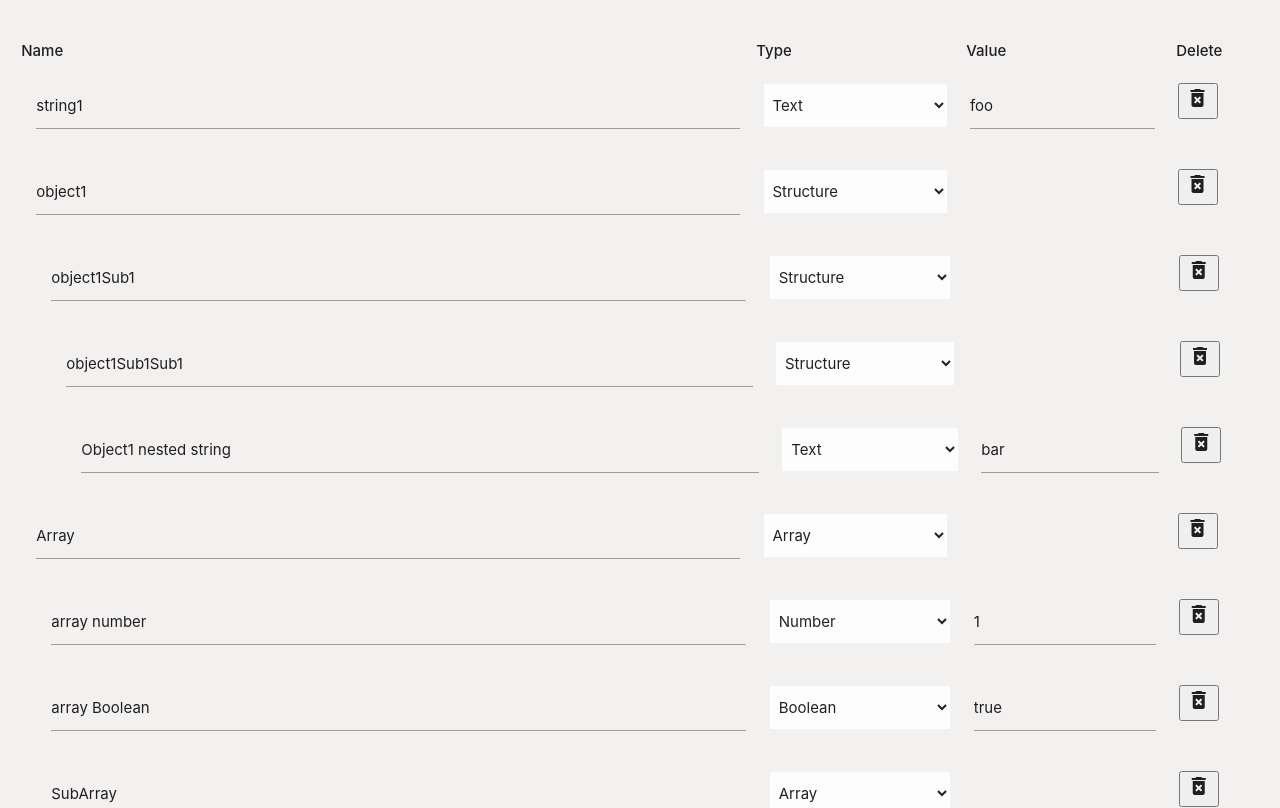
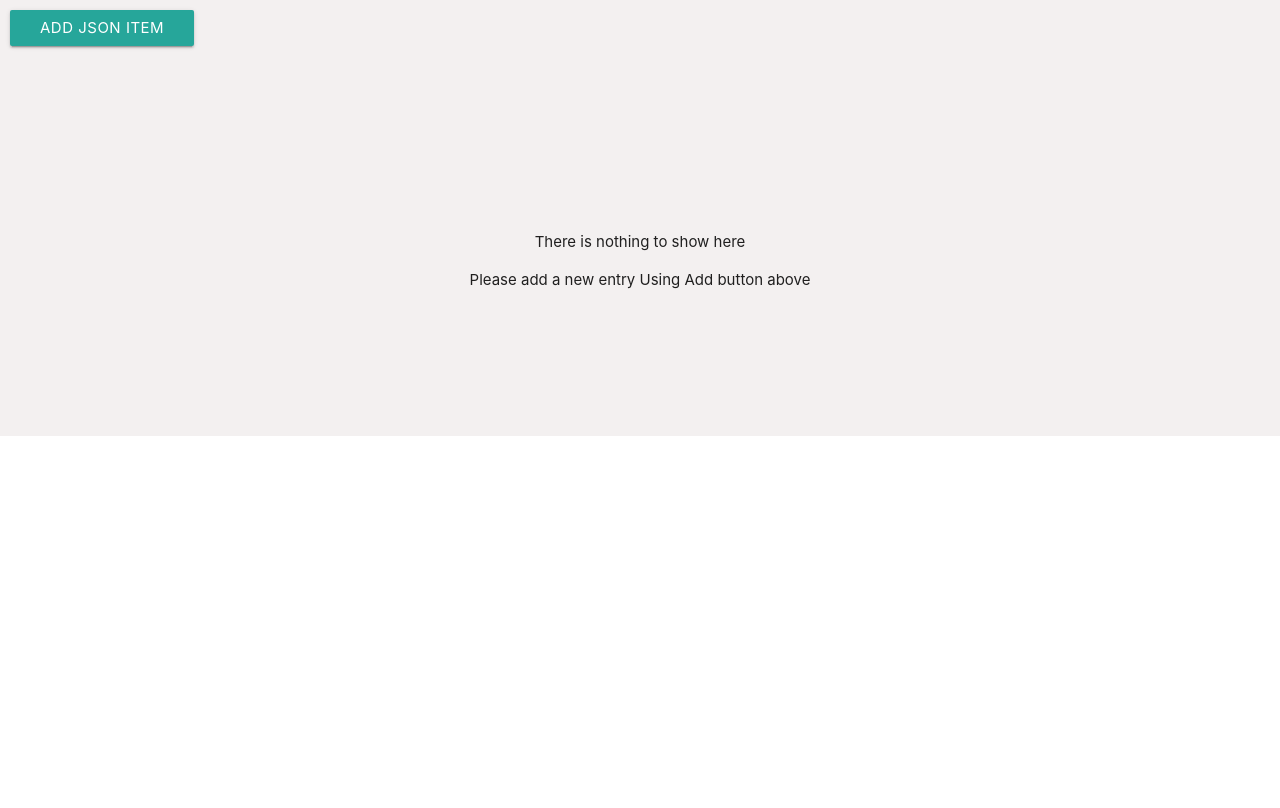
Before and after one commit to AbdeladimSaouiss/json-builder, a React (Create React App) app: page / in a window 1280 px wide. Shown: the top 808 px of the page. Built offline with nearby package versions, Linux system fonts and the light colour scheme.

Commit message:
Json CRUD fixed

```diff
--- a/package.json
+++ b/package.json
@@ -5,7 +5,8 @@
   "dependencies": {
     "react": "^16.8.6",
     "react-dom": "^16.8.6",
-    "react-scripts": "2.1.8"
+    "react-scripts": "2.1.8",
+    "short-unique-id": "^1.1.1"
   },
   "scripts": {
     "start": "react-scripts start",
--- a/src/App.css
+++ b/src/App.css
@@ -13,3 +13,9 @@
 .item-holder.child .first-col{
   padding-left: 40px;
 }
+
+.empty-bloc{
+  margin-top: 50px;
+  padding: 120px;
+  text-align: center;
+}
--- /dev/null
+++ b/src/components/Button.js
@@ -0,0 +1,9 @@
+import React from 'react';
+
+var Button = ({ content, addItem }) => {
+    return (
+        <button className="btn" onClick={addItem}>{content}</button>
+    );
+}
+
+export default Button;
--- /dev/null
+++ b/src/components/EmptyBlock.js
@@ -0,0 +1,12 @@
+import React from 'react';
+
+var EmptyBlock = () => {
+    return (
+        <div className="empty-bloc">
+            <p>There is nothing to show here</p>
+            <p>Please add a new entry Using Add button above</p>
+        </div>
+    );
+}
+
+export default EmptyBlock;
--- a/src/components/JsonBlock.js
+++ b/src/components/JsonBlock.js
@@ -1,19 +1,24 @@
 import React from 'react';
 import JsonItem from './JsonItem';
 
-var JsonBlock = ({ item, handleItemChange, deleteItem }) => {
+var JsonBlock = ({ item, handleItemChange, deleteItem, addSubItem }) => {
     // console.log(onDelete)
-    if(item.type === "array" || item.type === "object"){
+    if((item.type === "array" || item.type === "object") && item.value.length !== 0){
         return (
             <div className="item-holder">
-                <JsonItem item={item} handleItemChange={handleItemChange} deleteItem={deleteItem} />
+                <JsonItem
+                    item={item}
+                    handleItemChange={handleItemChange}
+                    deleteItem={deleteItem}
+                    addSubItem={addSubItem} />
 
                 {item.value.map(item => {
-                        return <JsonBlock
+                    return <JsonBlock
                         key={item.id}
                         item={item}
                         handleItemChange={handleItemChange}
                         deleteItem={deleteItem}
+                        addSubItem={addSubItem}
                     />
                 })}
             </div>
@@ -21,7 +26,12 @@ var JsonBlock = ({ item, handleItemChange, deleteItem }) => {
     } else {
         return (
               <div className="item-holder">
-                <JsonItem key={item.id} item={item} handleItemChange={handleItemChange} deleteItem={deleteItem} />
+                <JsonItem
+                key={item.id}
+                item={item}
+                handleItemChange={handleItemChange}
+                deleteItem={deleteItem}
+                addSubItem={addSubItem} />
             </div>
         )
     }
--- a/src/components/JsonEditor.js
+++ b/src/components/JsonEditor.js
@@ -1,26 +1,12 @@
 import React, { Component } from 'react';
-import Header from './header';
+// Component
+import Header from './Header';
 import JsonBlock from './JsonBlock';
+import EmptyBlock from './EmptyBlock';
+import Button from './Button';
+// Libraries
+import ShortUniqueId from 'short-unique-id';
 
-// let json = [
-//     {
-//         string1: "Row 1"
-//     },
-//     {
-//         object1: {
-//             subObject1: {
-//                 subSubSubObject1:{
-//                     object1String: "This is a String"
-//                 }
-//             }
-//         }
-//     },
-//     {
-//         array1: [
-//             "item1", 21, "item2"
-//         ]
-//     }
-// ]
 
 let json = [
     {
@@ -56,44 +42,44 @@ let json = [
             }
         ]
     },
-    {
-        id:12,
-        name: "Array",
-        type: "array",
-        value: [
-            {
-                id:121,
-                name: "array number",
-                type: "number",
-                value: 1
-            },
-            {
-                id:122,
-                name: "array Boolean",
-                type: "boolean",
-                value: true,
-            },
-            {
-                id:123,
-                name: "SubArray",
-                type: "array",
-                value: [
-                    {
-                        id:1231,
-                        name: "array number",
-                        type: "number",
-                        value: 17
-                    },
-                    {
-                        id:1232,
-                        name: "array Boolean",
-                        type: "string",
-                        value: "subarray",
-                    }
-                ]
-            }
-        ]
-    }
+    // {
+    //     id:12,
+    //     name: "Array",
+    //     type: "array",
+    //     value: [
+    //         {
+    //             id:121,
+    //             name: "array number",
+    //             type: "number",
+    //             value: 1
+    //         },
+    //         {
+    //             id:122,
+    //             name: "array Boolean",
+    //             type: "boolean",
+    //             value: true,
+    //         },
+    //         {
+    //             id:123,
+    //             name: "SubArray",
+    //             type: "array",
+    //             value: [
+    //                 {
+    //                     id:1231,
+    //                     name: "array number",
+    //                     type: "number",
+    //                     value: 17
+    //                 },
+    //                 {
+    //                     id:1232,
+    //                     name: "array Boolean",
+    //                     type: "string",
+    //                     value: "subarray",
+    //                 }
+    //             ]
+    //         }
+    //     ]
+    // }
 ]
 
 
@@ -105,14 +91,12 @@ class JsonEditor extends Component {
             name: '',
             type: '',
             value:'',
-            json,
+            json: [],
             insertItem: true
         }
     }
 
     recursiveLog = (json) => {
-        // test recusivity here
-        // console.log(json);
         json.forEach(item => {
             if(item.type === "array" || item.type === "object"){
                 this.recursiveLog(item.value);
@@ -125,23 +109,96 @@ class JsonEditor extends Component {
     }
     componentDidMount = () => {
         console.log("mounted");
-        // let json = this.state.json;
-        // this.recursiveLog(json);
-    }
-    handleItemChange = (e) => {
-        console.log("We handle input change here");
-        console.log(e.target.value);
     }
 
+    // Add new item
+    addItem = () => {
+        const uid = new ShortUniqueId();
+        let newItem = {
+            id: uid.randomUUID(6),
+            name: "",
+            type: "string",
+            value: ""
+        }
+        let newJson = this.state.json;
+        newJson.push(newItem);
+        this.setState({
+            json: newJson
+        })
+    }
 
+    addSubItem = (id) => {
+        // Get the current state
+        let tempJson = this.state.json;
+        // Add subitem if current item match the id and is an array/object, otherwise recurse to next sublevel
+        let addItem = (id, array) => {
+            // map the array and add subitem to the Array/Object children
+            return array.map(item => {
+                if (item.id === id && (item.type === "array" || item.type === "object")){
+                    const uid = new ShortUniqueId();
+                    let newItem = {
+                        id: uid.randomUUID(6),
+                        name: "",
+                        type: "string",
+                        value: ""
+                    }
+                    item.value.push(newItem);
+                    return item
+                }
+                if (item.id !== id && (item.type === "array" || item.type === "object")) {
+                    // recursion here
+                    addItem(id, item.value)
+                }
+                return item;
+            })
+        }
+        let newJson = addItem(id, tempJson)
+        // Update the state with new json
+        this.setState({
+            json: newJson
+        })
+    }
+
+    // Change item value
+    handleItemChange = (id, key, value) => {
+        // Get the current state
+        let tempJson = this.state.json;
+        // find the element by its ID
+        let updateItem = (id, key, value, array) => {
+            return array.map(item => {
+                // if the id match the item Id in the state, update it
+                if (item.id === id) {
+                    item[key] = value;
+                    // If the value is an arry/object, update the value of that item(object) to be an array instead of a string
+                    if (value === "array" || value === "object"){
+                        item["value"] = []
+                    }
+                    return item;
+                }
+                if (item.id !== id && (item.type === "array" || item.type === "object") && item.value.length !== 0) {
+                    // if the element is an array or object and doesn't match the ID, Recurse inside it
+                    updateItem(id, key, value, item.value)
+                }
+                return  item;
+            });
+
+         }
+        // Update the element
+        let newJson = updateItem(id, key, value, tempJson);
+        // console.log(newJson);
+        this.setState({
+            json: newJson
+        })
+
+    }
     // Delete Item from Json
     deleteItem = (id) => {
         // Get the state and pass it to filter function
-        let json = this.state.json;
+        let tempJson = this.state.json;
         // filter function that calls itself recursively if the item is an array or object
         let filter = (id, array) => {
             return array.filter(item => {
-                if(item.id !== id && (item.type === "array" || item.type === "object")){
+                if (item.id !== id && (item.type === "array" || item.type === "object") && item.value.length !== 0){
                 // The recursive call here with the subarray/subobject as argument
                     return item.value = filter(id, item.value);
                 }
@@ -149,7 +206,7 @@ class JsonEditor extends Component {
             })
         }
         // get the filtered json the item deleted to newJson
-        let newJson = filter(id, json);
+        let newJson = filter(id, tempJson);
         // set the state with the new filtered json
         this.setState({
             json: newJson
@@ -167,20 +224,15 @@ class JsonEditor extends Component {
                     item={item}
                     handleItemChange={this.handleItemChange}
                     deleteItem={this.deleteItem}
-
+                    addSubItem={this.addSubItem}
                 />
             })
-                        : <JsonBlock />
-        // OnAdd set the new jsonItem to this.state.json and update feed component with data
-        // Delete Items using filter methode
-        // Manage recursion on Child enlements
+            : <EmptyBlock />
 
         return (
             <div className="json-editor">
-                {/* <button onClick={() => this.updateinsertItem()} className="waves-light btn-large">Add Item</button> */}
-                <Header />
-                {/* <JsonBlock /> */}
-                {/* {this.insertItem()} */}
+                <Button content="Add Json Item" addItem={this.addItem} />
+                {(this.state.json.length !== 0) && <Header />}
                 {ItemsTable}
             </div>
         );
--- a/src/components/JsonItem.js
+++ b/src/components/JsonItem.js
@@ -1,13 +1,14 @@
 import React from 'react';
+import Button from './Button';
 
-var JsonItem = ({ item, handleItemChange, deleteItem }) => {
+var JsonItem = ({ item, handleItemChange, deleteItem, addSubItem }) => {
     return (
         <div className="item-row row">
             <div className="first-col col s7">
-                <input type="text" name="name" id="" placeholder="Enter name" onChange={handleItemChange} defaultValue={item.name && item.name} />
+                <input type="text" name="name" id="" placeholder="Enter name" onChange={(e) => handleItemChange(item.id, e.target.name, e.target.value)} defaultValue={item.name && item.name} />
             </div>
             <div className="col s2">
-                <select className="browser-default" name="type" id="" onChange={handleItemChange} defaultValue={item.type && item.type}>
+                <select className="browser-default" name="type" id="" onChange={(e) => handleItemChange(item.id, e.target.name, e.target.value)} defaultValue={item.type && item.type}>
                     <option value="string">Text</option>
                     <option value="boolean">Boolean</option>
                     <option value="number">Number</option>
@@ -16,9 +17,15 @@ var JsonItem = ({ item, handleItemChange, deleteItem }) => {
                 </select>
             </div>
             <div className="col s2">
-                {(item.type === "string" || item.type === "boolean" || item.type === "number") ?
-                    <input type="text" name="value" id="" placeholder="Enter value" onChange={handleItemChange} defaultValue={item.value} />
-                    : ""
+                {(item.type === "string" || item.type === "boolean" || item.type === "number")
+                    ? <input
+                        type="text"
+                        name="value"
+                        id=""
+                        placeholder="Enter value"
+                        onChange={(e) => handleItemChange(item.id, e.target.name, e.target.value)} defaultValue={item.value}
+                        />
+                    : <Button content="Add" addItem={() => addSubItem(item.id)} />
                 }
             </div>
             <div className="col s1">
```
Also changed, not shown: 1 other file (tests, documents, lock files or other folders). Lines whose indentation alone changed are shown as unchanged.
